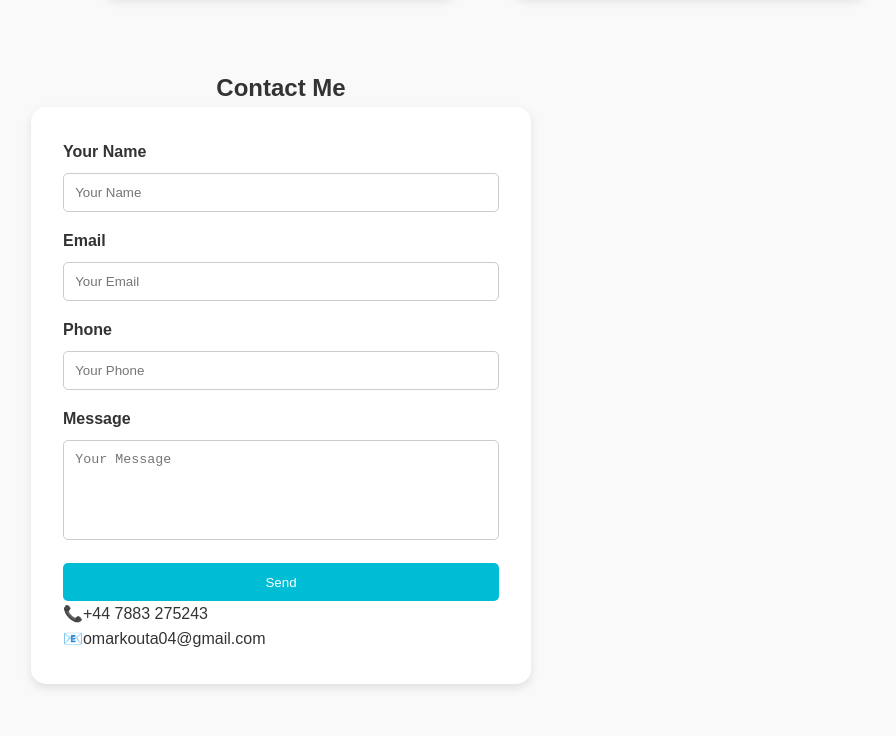
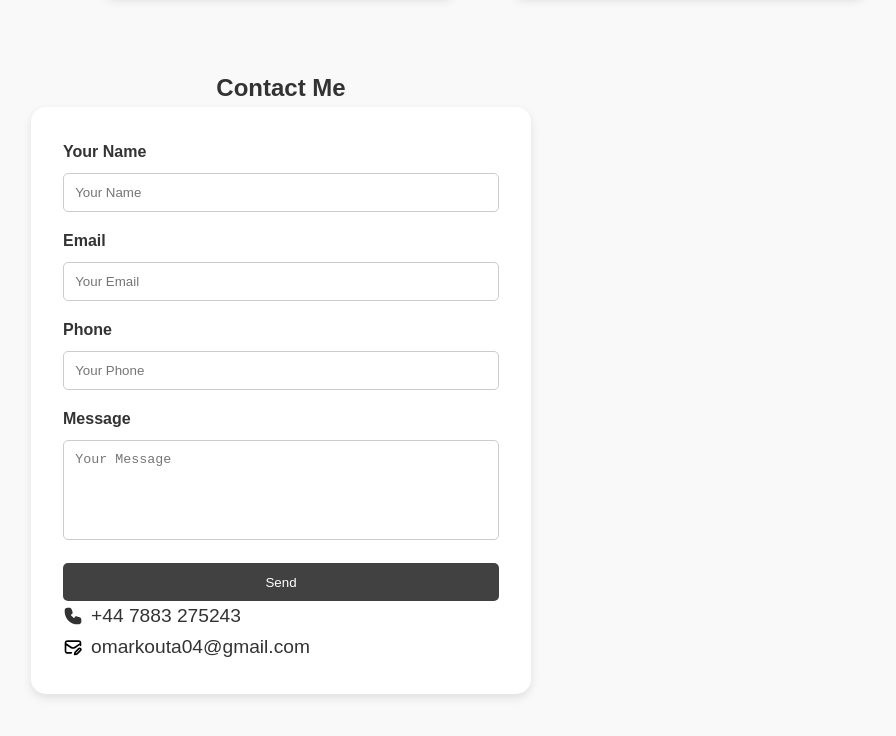
Before and after one commit to BiggyTuni/Portifolio-Omar-Kouta, a plain HTML site: page index.html in a window 1280 px wide. Shown: the part 2017-2753 px from the top of the page, without its empty margins (359-1255 px from the left). Drawn offline with Linux system fonts and the light colour scheme.

Commit message:
Add files via upload

```diff
--- a/index.html
+++ b/index.html
@@ -142,17 +142,20 @@
       <button type="submit">Send</button>
     </form>
 
-
-    <!-- Contact Details -->
-    <div class="contact-details">
-      <div class="detail">
-        <span class="icon">📞+44 7883 275243</span>
-      </div>
-      <div class="detail">
-        <span class="icon">📧omarkouta04@gmail.com</span>
-      </div>
-    </div>
+<div class="contact-details">
+  <div class="detail">
+    <span class="icon">
+      <img src="phone.svg" alt="Phone Icon">
+      +44 7883 275243
+    </span>
   </div>
+  <div class="detail">
+    <span class="icon">
+      <img src="mail.svg" alt="Mail Icon">
+      omarkouta04@gmail.com
+    </span>
+  </div>
+</div>
 </section>
 <script src="script.js"></script>
 </body>
--- a/style.css
+++ b/style.css
@@ -474,7 +474,7 @@ transition: transform 0.3s ease-in-out;
 
 .contact-form button {
   width: 100%;
-  background-color: #00bcd4;
+  background-color: #414141;
   color: white;
   border: none;
   padding: 0.7rem 1rem;
@@ -484,5 +484,18 @@ transition: transform 0.3s ease-in-out;
 }
 
 .contact-form button:hover {
-  background-color: #0097a7;
+  background-color: #000000;
 }
+
+.icon {
+  display: flex;
+  align-items: center;
+  gap: 0.5rem;
+  font-size: 1.2rem; /* Adjust text size */
+}
+
+.icon img {
+  width: 20px; /* Adjust icon size */
+  height: 20px;
+  display: inline-block;
+}
```
Also changed, not shown: mail.svg (added), phone.svg (added).
